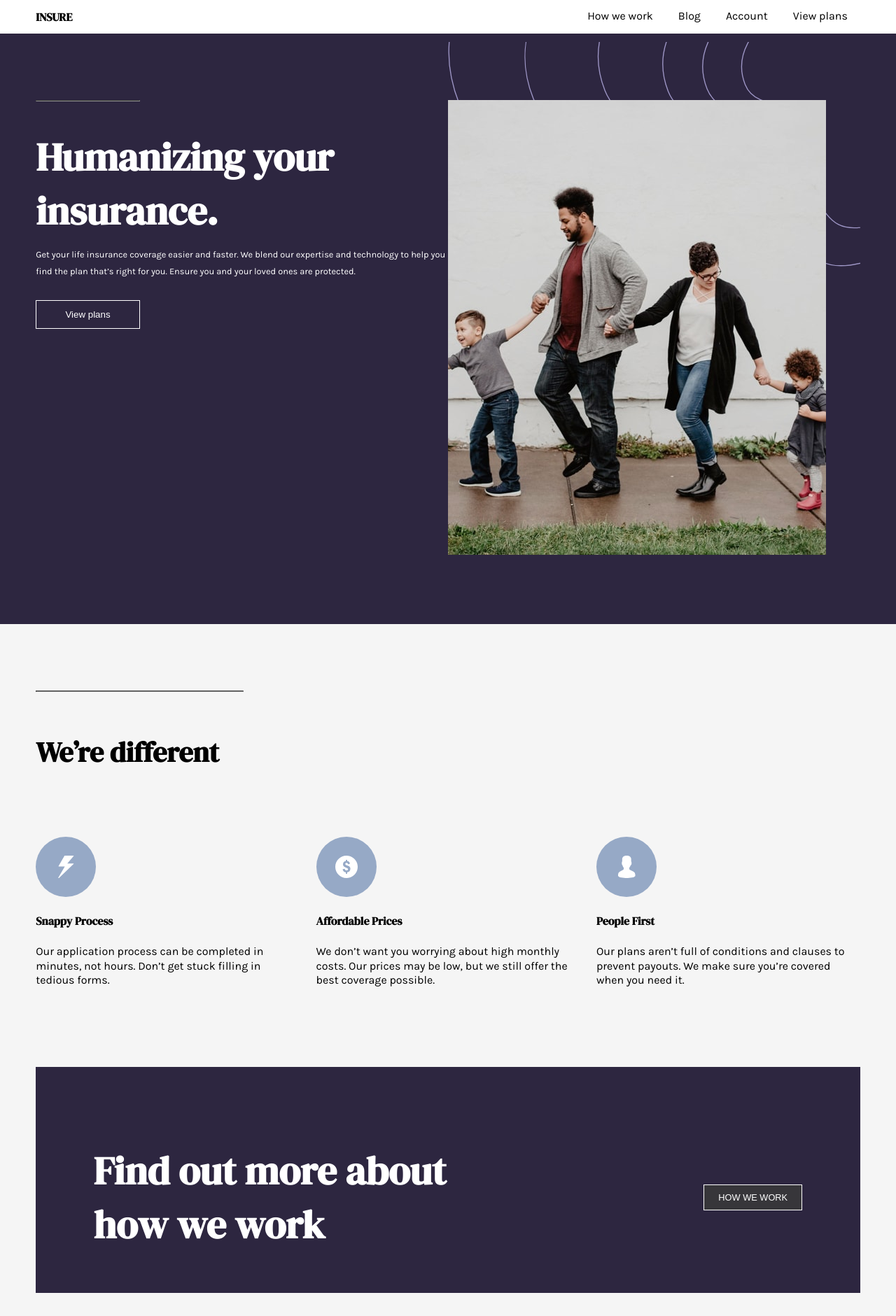
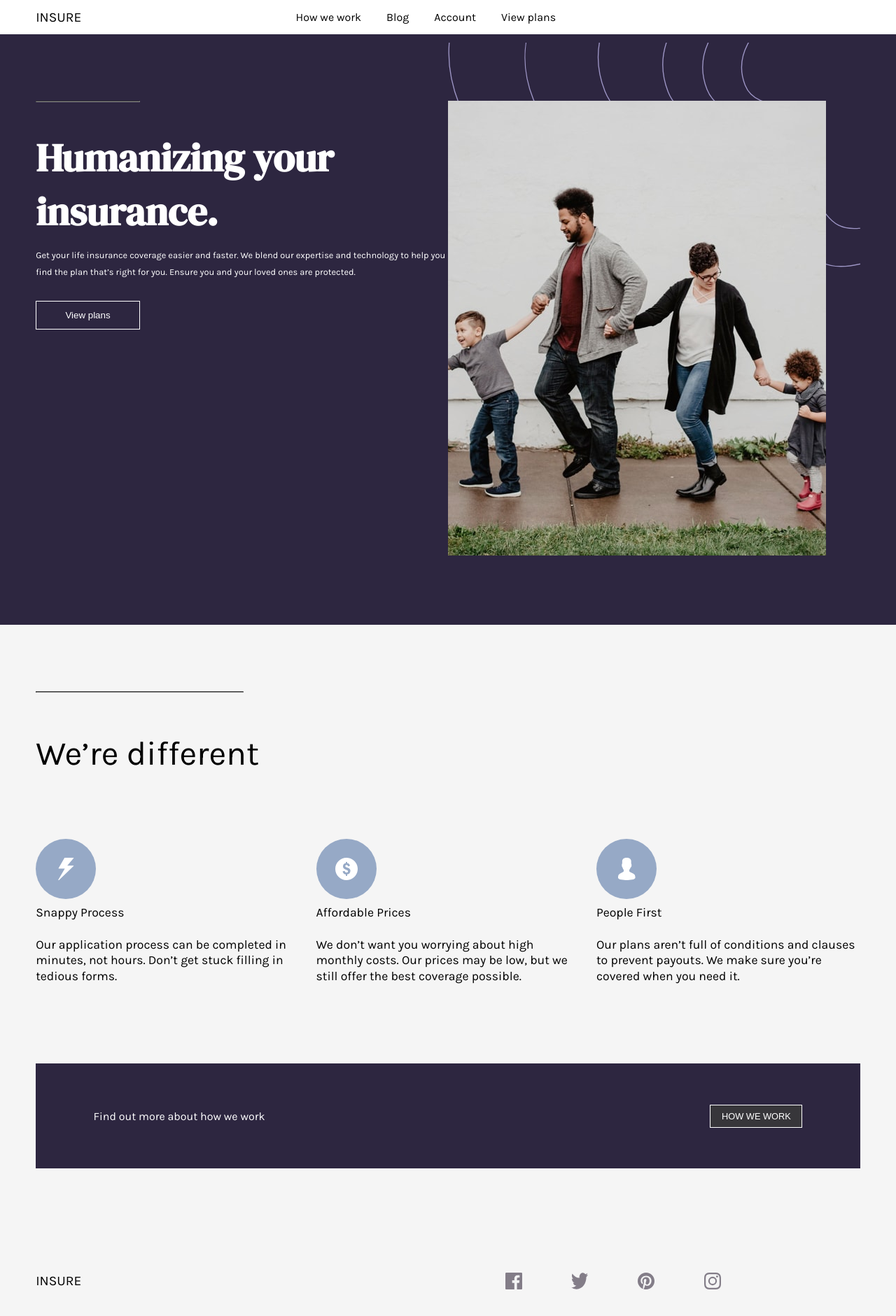
Before and after one commit to qingwen-kb/FEM-Insure-landing, a plain HTML site: page index.html in a window 1280 px wide. Shown: the top 1881 px of the page at 70% size. Drawn offline with Linux system fonts and the light colour scheme.

Commit message:
Fixed bugs and report on HTML accessibility

```diff
--- a/index.html
+++ b/index.html
@@ -29,23 +29,22 @@
   <body>
     <header>
       <nav>
-        <div class="navbar">
-          <h4><a href="">INSURE</a></h4>
+        <a class="nav-brand" href="">INSURE</a>
         <div class="hamburger">
           <div class="line"></div>
           <div class="line"></div>
           <div class="line"></div>
         </div>
         <ul class="navbar-nav">
-            <li class="nav-item">How we work</li>
-            <li class="nav-item">Blog</li>
-            <li class="nav-item">Account</li>
-            <li class="nav-item">View plans</li>
+          <li class="nav-item"><a href="">How we work</a></li>
+          <li class="nav-item"><a href="">Blog</a></li>
+          <li class="nav-item"><a href="">Account</a></li>
+          <li class="nav-item"><a href="">View plans</a></li>
         </ul>
-        </div>
       </nav>
     </header>
 
+    <main>
       <section id="intro">
         <div class="intro-left">
           <hr />
@@ -68,7 +67,7 @@
 
       <section id="about">
         <hr />
-      <h3>We’re different</h3>
+        <p class="about-header">We’re different</p>
         <div class="cards">
           <div class="card-1">
             <svg xmlns="http://www.w3.org/2000/svg" width="86" height="86">
@@ -81,7 +80,7 @@
                 />
               </g>
             </svg>
-          <h4>Snappy Process</h4>
+            <p class="cards-header">Snappy Process</p>
             <p>
               Our application process can be completed in minutes, not hours.
               Don’t get stuck filling in tedious forms.
@@ -99,10 +98,10 @@
                 />
               </g>
             </svg>
-          <h4>Affordable Prices</h4>
+            <p class="cards-header">Affordable Prices</p>
             <p>
-            We don’t want you worrying about high monthly costs. Our prices may
-            be low, but we still offer the best coverage possible.
+              We don’t want you worrying about high monthly costs. Our prices
+              may be low, but we still offer the best coverage possible.
             </p>
           </div>
 
@@ -117,17 +116,17 @@
                 />
               </g>
             </svg>
-          <h4>People First</h4>
+            <p class="cards-header">People First</p>
             <p>
-            Our plans aren’t full of conditions and clauses to prevent payouts.
-            We make sure you’re covered when you need it.
+              Our plans aren’t full of conditions and clauses to prevent
+              payouts. We make sure you’re covered when you need it.
             </p>
           </div>
         </div>
 
         <div class="cta">
           <div class="cta-left">
-          <h2 class="find-out">Find out more about how we work</h2>
+            <p class="find-out">Find out more about how we work</p>
           </div>
 
           <div class="cta-right">
@@ -135,10 +134,11 @@
           </div>
         </div>
       </section>
+    </main>
 
     <footer>
       <div class="footer-header">
-        <h4>INSURE</h4>
+        <p class="nav-brand">INSURE</p>
         <div class="social-media">
           <img class="fb-icon" src="/images/icon-facebook.svg" alt="" />
           <img class="twitter-icon" src="/images/icon-twitter.svg" alt="" />
@@ -149,27 +149,27 @@
       <hr />
       <div class="footer-col">
         <ul class="footer-company">
-          <h5>OUR COMPANY</h5>
+          <li class="footer-subject">OUR COMPANY</li>
           <li>How we work</li>
           <li>Why Insure?</li>
           <li>View plans</li>
           <li>Reviews</li>
         </ul>
         <ul class="footer-help">
-          <h5>HELP ME</h5>
+          <li class="footer-subject">HELP ME</li>
           <li>FAQ</li>
           <li>Terms of use</li>
           <li>Privacy Policy</li>
           <li>Cookies</li>
         </ul>
         <ul class="footer-contact">
-          <h5>CONTACT</h5>
+          <li class="footer-subject">CONTACT</li>
           <li>Sales</li>
           <li>Support</li>
           <li>Live Chat</li>
         </ul>
         <ul class="footer-others">
-          <h5>OTHERS</h5>
+          <li class="footer-subject">OTHERS</li>
           <li>Careers</li>
           <li>Press</li>
           <li>Licenses</li>
@@ -181,7 +181,7 @@
       Challenge by
       <a href="https://www.frontendmentor.io?ref=challenge" target="_blank"
         >Frontend Mentor</a
-      >. Coded by <a href="#">Your Name Here</a>.
+      >. Coded by <a href="#">QWen</a>.
     </div>
 
     <script src="./index.js"></script>
--- a/style.css
+++ b/style.css
@@ -30,21 +30,36 @@ header h4 a {
   text-decoration: none;
 }
 
-header nav {
+nav {
   display: flex;
+  flex-flow: row wrap;
   justify-content: space-between;
+  align-items: center;
 }
 
-.navbar {
-  display: flex;
-  flex: 1 1 auto;
-  flex-wrap: wrap;
+.nav-brand {
+  font-size: larger;
+  text-decoration: none;
+  color: black;
+  flex: 1 1 30%;
 }
 
 .navbar-nav {
   display: flex;
-  flex-direction: row;
-  margin-left: auto;
+  flex-flow: row nowrap;
+  margin-left: auto !important;
+  flex: 1 1 70%;
+}
+
+.nav-item a {
+  display: block;
+  text-decoration: none;
+  color: black;
+  text-align: center;
+}
+.nav-item a:hover {
+  color: white;
+  background-color: hsl(256, 26%, 20%);
 }
 
 header nav ul li {
@@ -59,6 +74,10 @@ header nav ul li {
     background-color: black;
     margin: 5px;
   }
+  .navbar {
+    display: flex;
+    flex-wrap: nowrap;
+  }
   .hamburger {
     display: inline-block;
     padding: 0.25rem 0.75rem 0.3rem;
@@ -66,8 +85,8 @@ header nav ul li {
   }
   .navbar-nav {
     flex-direction: column;
+    flex: 1 1 100%;
     display: none;
-    flex: 1 1 100%;
   }
   .navbar-nav.open {
     display: block;
@@ -107,6 +126,13 @@ header nav ul li {
   color: white;
 }
 
+.intro-left button:hover {
+  border: 1px solid hsl(256, 26%, 20%);
+  padding: 2% 7%;
+  background: white;
+  color: hsl(256, 26%, 20%);
+}
+
 .intro-right {
   padding: 7% 0;
   background-image: url(/images/bg-pattern-how-we-work-desktop.svg);
@@ -131,19 +157,21 @@ header nav ul li {
   width: 25%;
 }
 
-#about h3 {
+.about-header {
   padding: 5% 0;
-  font-size: 2.5rem;
+  font-size: 3rem;
 }
 .cards {
   margin: 3% 0 8%;
   display: flex;
 }
 
-.cards h4 {
+.cards-header {
+  font-size: 1.4rem;
   padding: 5% 0;
 }
 .cards p {
+  font-size: 1.1rem;
   padding: 1% 0 5%;
   line-height: 1.3;
 }
@@ -170,15 +198,14 @@ header nav ul li {
 }
 
 .cta-left {
-  flex: 1 1 50%;
-  padding-top: 5%;
+  flex: 1 1 80%;
 }
 .cta-left h2 {
-  font-size: 3.5rem;
+  width: 100%;
+  font-size: 2.5rem;
 }
 .cta-right {
   flex: 1 1 50%;
-  padding-top: 5%;
 }
 .cta-right button {
   border: 1px solid white;
@@ -190,6 +217,7 @@ header nav ul li {
 }
 
 footer {
+  margin-top: 5%;
   padding: 1% 4%;
 }
 .footer-header {
@@ -211,8 +239,9 @@ footer {
   display: flex;
 }
 
-.footer-col ul h5 {
+.footer-subject {
   margin-bottom: 3%;
+  font-weight: bolder;
 }
 
 .footer-col ul li {
@@ -256,6 +285,9 @@ footer {
   .cta-left h2 {
     font-size: 2.5rem;
   }
+  .cta-right {
+    margin-top: 4%;
+  }
   .footer-header {
     flex-direction: column;
     justify-content: center;
```
Lines whose indentation alone changed are shown as unchanged.
